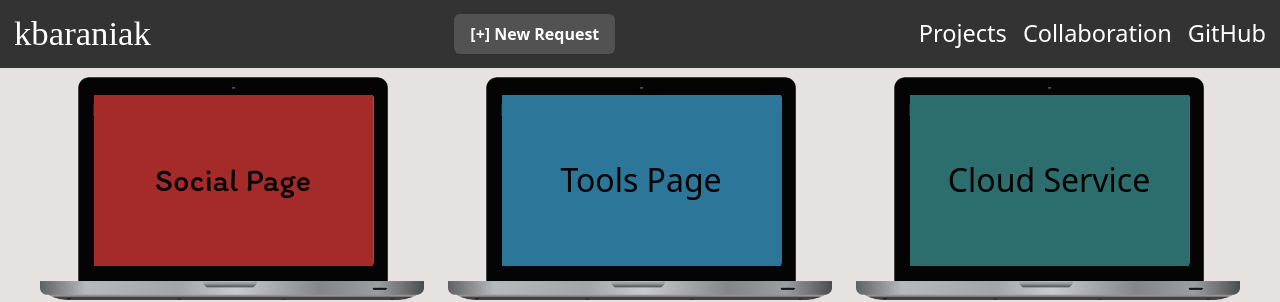
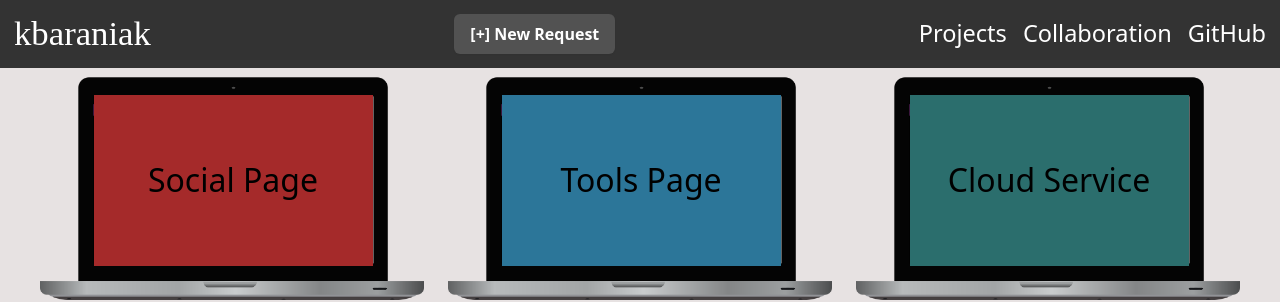
Before and after one commit to kbaraniak/my-portfolio, a Next.js app: page / in a window 1280 px wide. Shown: the top 302 px of the page. Built offline with nearby package versions, Linux system fonts and the light colour scheme.

Commit message:
tailwind config fix

```diff
--- a/tailwind.config.js
+++ b/tailwind.config.js
@@ -12,9 +12,6 @@ module.exports = {
         'gradient-radial': 'radial-gradient(var(--tw-gradient-stops))',
         'gradient-conic':
           'conic-gradient(from 180deg at 50% 50%, var(--tw-gradient-stops))',
-      },
-      fontFamily: {
-        'itim': ['Itim', 'Arial', 'sans-serif'],
       },
       width: {
         '98': '27rem',
```
